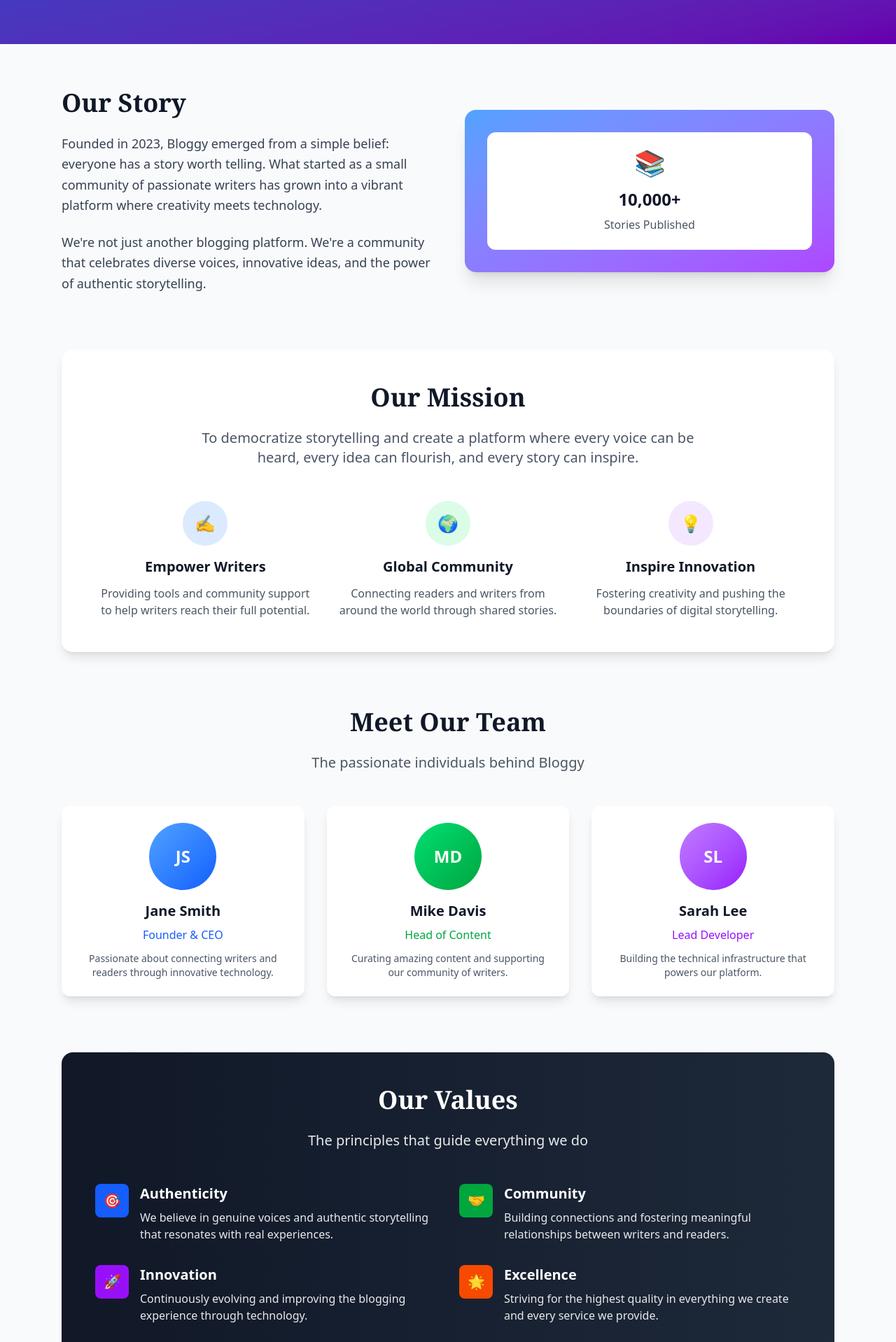
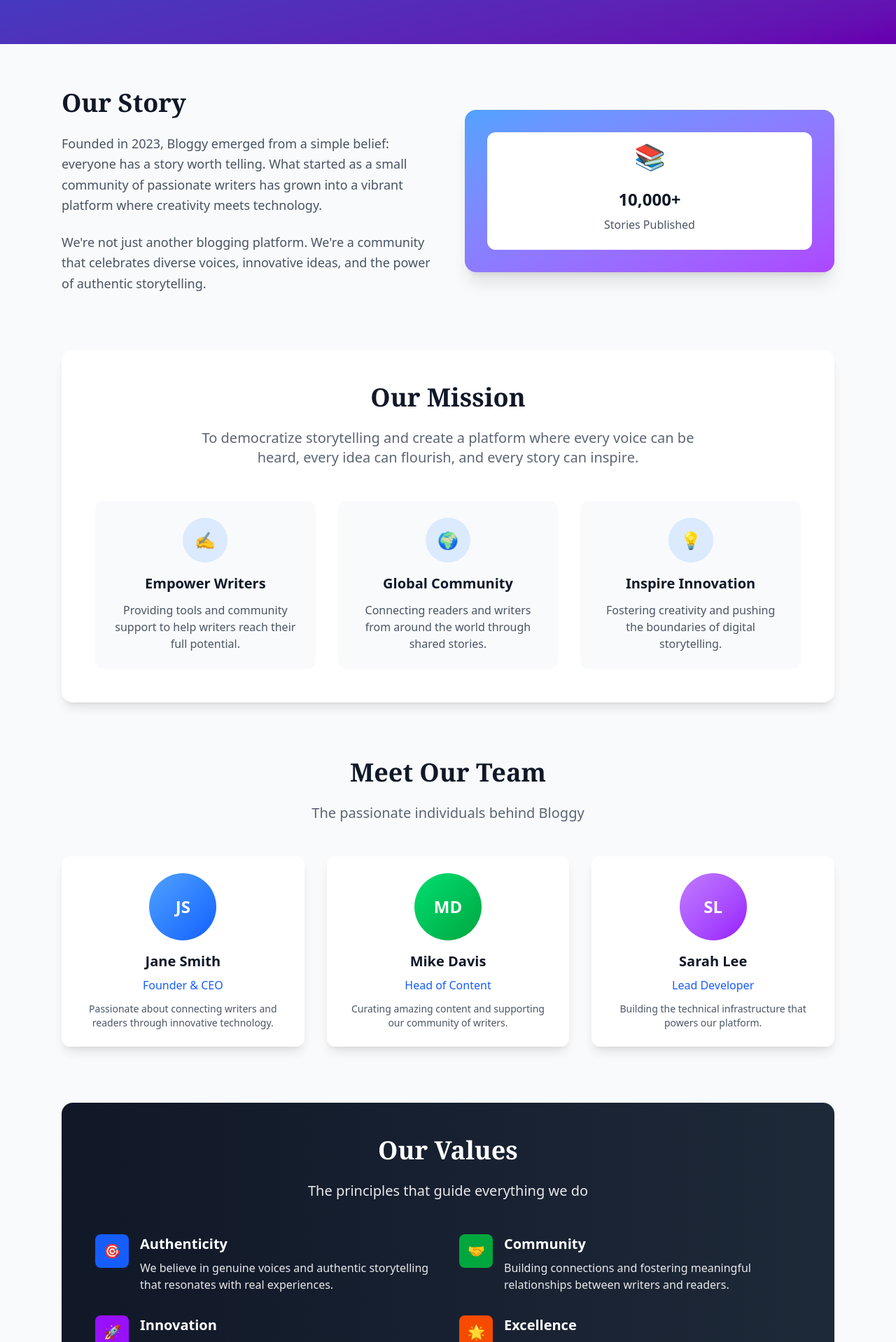
Before and after one commit to dihaxn/Blogger, a React (Vite) app: page /about in a window 1280 px wide. Shown: the part 300-2218 px from the top of the page at 70% size. Built offline with nearby package versions, Linux system fonts and the light colour scheme.

Commit message:
add-new-transition-for-aboutus-page

```diff
--- a/src/pages/About.jsx
+++ b/src/pages/About.jsx
@@ -1,14 +1,40 @@
-import React from 'react';
+import React, { useState, useEffect } from 'react';
 
 const About = () => {
+    const [loading, setLoading] = useState(true);
+
+    useEffect(() => {
+        // Simulate content loading
+        const timer = setTimeout(() => {
+            setLoading(false);
+        }, 1200);
+
+        return () => clearTimeout(timer);
+    }, []);
+
+    if (loading) {
+        return (
+            <div className="fixed inset-0 bg-white dark:bg-gray-900 flex items-center justify-center z-50">
+                <div className="flex flex-col items-center">
+                    <div className="animate-pulse text-5xl mb-4">📝</div>
+                    <div className="w-48 h-2 bg-gray-200 dark:bg-gray-700 rounded-full overflow-hidden">
+                        <div className="h-full bg-blue-600 animate-loading-bar"></div>
+                    </div>
+                </div>
+            </div>
+        );
+    }
+
     return (
         <div className="min-h-screen bg-gray-50 dark:bg-gray-900 pt-20 pb-32">
             {/* Hero Section */}
-            <div className="relative bg-gradient-to-br from-blue-600 to-purple-700 text-white py-20">
+            <div className="relative bg-gradient-to-br from-blue-600 to-purple-700 text-white py-20 animate-fadeIn">
                 <div className="absolute inset-0 bg-black opacity-20"></div>
                 <div className="relative max-w-4xl mx-auto px-6 text-center">
-                    <h1 className="text-5xl md:text-6xl font-bold mb-6 font-serif">About Bloggy</h1>
-                    <p className="text-xl md:text-2xl leading-relaxed opacity-90">
+                    <h1 className="text-5xl md:text-6xl font-bold mb-6 font-serif transform transition-transform duration-500 hover:scale-105">
+                        About Bloggy
+                    </h1>
+                    <p className="text-xl md:text-2xl leading-relaxed opacity-90 transform transition-all duration-500 hover:opacity-100">
                         Where stories come alive and ideas find their voice
                     </p>
                 </div>
@@ -17,23 +43,25 @@
             {/* Main Content */}
             <div className="max-w-6xl mx-auto px-6 py-16">
                 {/* Our Story Section */}
-                <div className="grid md:grid-cols-2 gap-12 items-center mb-20">
-                    <div>
-                        <h2 className="text-4xl font-bold text-gray-900 dark:text-white mb-6 font-serif">Our Story</h2>
-                        <p className="text-lg text-gray-700 dark:text-gray-300 mb-6 leading-relaxed">
+                <div className="grid md:grid-cols-2 gap-12 items-center mb-20 animate-fadeInUp">
+                    <div className="transition-all duration-500 hover:-translate-y-1">
+                        <h2 className="text-4xl font-bold text-gray-900 dark:text-white mb-6 font-serif transform transition-transform duration-500 hover:scale-105">
+                            Our Story
+                        </h2>
+                        <p className="text-lg text-gray-700 dark:text-gray-300 mb-6 leading-relaxed transition-opacity duration-500 hover:opacity-100 opacity-90">
                             Founded in 2023, Bloggy emerged from a simple belief: everyone has a story worth telling.
                             What started as a small community of passionate writers has grown into a vibrant platform
                             where creativity meets technology.
                         </p>
-                        <p className="text-lg text-gray-700 dark:text-gray-300 leading-relaxed">
+                        <p className="text-lg text-gray-700 dark:text-gray-300 leading-relaxed transition-opacity duration-500 hover:opacity-100 opacity-90">
                             We're not just another blogging platform. We're a community that celebrates diverse voices,
                             innovative ideas, and the power of authentic storytelling.
                         </p>
                     </div>
-                    <div className="relative">
-                        <div className="bg-gradient-to-br from-blue-400 to-purple-500 rounded-2xl p-8 shadow-xl">
-                            <div className="bg-white dark:bg-gray-800 rounded-xl p-6 text-center">
-                                <div className="text-4xl mb-4">📚</div>
+                    <div className="relative transition-all duration-500 hover:scale-[1.02]">
+                        <div className="bg-gradient-to-br from-blue-400 to-purple-500 rounded-2xl p-8 shadow-xl transform transition-all duration-500 hover:-translate-y-2 hover:shadow-2xl">
+                            <div className="bg-white dark:bg-gray-800 rounded-xl p-6 text-center transform transition-all duration-500 hover:scale-105">
+                                <div className="text-4xl mb-4 animate-bounce">📚</div>
                                 <h3 className="text-2xl font-bold text-gray-900 dark:text-white mb-2">10,000+</h3>
                                 <p className="text-gray-600 dark:text-gray-400">Stories Published</p>
                             </div>
@@ -42,142 +70,125 @@
                 </div>
 
                 {/* Mission Section */}
-                <div className="bg-white dark:bg-gray-800 rounded-2xl p-12 shadow-lg mb-20">
+                <div className="bg-white dark:bg-gray-800 rounded-2xl p-12 shadow-lg mb-20 animate-fadeInUp animation-delay-200">
                     <div className="text-center mb-12">
-                        <h2 className="text-4xl font-bold text-gray-900 dark:text-white mb-6 font-serif">Our Mission</h2>
-                        <p className="text-xl text-gray-600 dark:text-gray-400 max-w-3xl mx-auto">
+                        <h2 className="text-4xl font-bold text-gray-900 dark:text-white mb-6 font-serif transform transition-transform duration-500 hover:scale-105">
+                            Our Mission
+                        </h2>
+                        <p className="text-xl text-gray-600 dark:text-gray-400 max-w-3xl mx-auto transition-opacity duration-500 hover:opacity-100 opacity-90">
                             To democratize storytelling and create a platform where every voice can be heard,
                             every idea can flourish, and every story can inspire.
                         </p>
                     </div>
 
                     <div className="grid md:grid-cols-3 gap-8">
-                        <div className="text-center">
-                            <div className="bg-blue-100 dark:bg-blue-900 w-16 h-16 rounded-full flex items-center justify-center mx-auto mb-4">
-                                <span className="text-2xl">✍️</span>
+                        {[
+                            { icon: '✍️', title: 'Empower Writers',
+                                desc: 'Providing tools and community support to help writers reach their full potential.' },
+                            { icon: '🌍', title: 'Global Community',
+                                desc: 'Connecting readers and writers from around the world through shared stories.' },
+                            { icon: '💡', title: 'Inspire Innovation',
+                                desc: 'Fostering creativity and pushing the boundaries of digital storytelling.' }
+                        ].map((item, index) => (
+                            <div
+                                key={index}
+                                className="text-center p-6 rounded-xl bg-gray-50 dark:bg-gray-700 transition-all duration-500 hover:bg-white dark:hover:bg-gray-600 hover:shadow-lg hover:-translate-y-2"
+                            >
+                                <div className="bg-blue-100 dark:bg-blue-900 w-16 h-16 rounded-full flex items-center justify-center mx-auto mb-4 transition-colors duration-500">
+                                    <span className="text-2xl">{item.icon}</span>
                                 </div>
-                            <h3 className="text-xl font-semibold text-gray-900 dark:text-white mb-3">Empower Writers</h3>
+                                <h3 className="text-xl font-semibold text-gray-900 dark:text-white mb-3">{item.title}</h3>
                                 <p className="text-gray-600 dark:text-gray-400">
-                                Providing tools and community support to help writers reach their full potential.
+                                    {item.desc}
                                 </p>
                             </div>
-
-                        <div className="text-center">
-                            <div className="bg-green-100 dark:bg-green-900 w-16 h-16 rounded-full flex items-center justify-center mx-auto mb-4">
-                                <span className="text-2xl">🌍</span>
-                            </div>
-                            <h3 className="text-xl font-semibold text-gray-900 dark:text-white mb-3">Global Community</h3>
-                            <p className="text-gray-600 dark:text-gray-400">
-                                Connecting readers and writers from around the world through shared stories.
-                            </p>
-                        </div>
-
-                        <div className="text-center">
-                            <div className="bg-purple-100 dark:bg-purple-900 w-16 h-16 rounded-full flex items-center justify-center mx-auto mb-4">
-                                <span className="text-2xl">💡</span>
-                            </div>
-                            <h3 className="text-xl font-semibold text-gray-900 dark:text-white mb-3">Inspire Innovation</h3>
-                            <p className="text-gray-600 dark:text-gray-400">
-                                Fostering creativity and pushing the boundaries of digital storytelling.
-                            </p>
-                        </div>
+                        ))}
                     </div>
                 </div>
 
                 {/* Team Section */}
-                <div className="mb-20">
+                <div className="mb-20 animate-fadeInUp animation-delay-400">
                     <div className="text-center mb-12">
-                        <h2 className="text-4xl font-bold text-gray-900 dark:text-white mb-6 font-serif">Meet Our Team</h2>
-                        <p className="text-xl text-gray-600 dark:text-gray-400">
+                        <h2 className="text-4xl font-bold text-gray-900 dark:text-white mb-6 font-serif transform transition-transform duration-500 hover:scale-105">
+                            Meet Our Team
+                        </h2>
+                        <p className="text-xl text-gray-600 dark:text-gray-400 transition-opacity duration-500 hover:opacity-100 opacity-90">
                             The passionate individuals behind Bloggy
                         </p>
                     </div>
 
                     <div className="grid md:grid-cols-3 gap-8">
-                        <div className="bg-white dark:bg-gray-800 rounded-xl p-6 shadow-lg text-center">
-                            <div className="w-24 h-24 bg-gradient-to-br from-blue-400 to-blue-600 rounded-full mx-auto mb-4 flex items-center justify-center text-white text-2xl font-bold">
-                                JS
+                        {[
+                            { initials: 'JS', name: 'Jane Smith', role: 'Founder & CEO',
+                                desc: 'Passionate about connecting writers and readers through innovative technology.',
+                                color: 'from-blue-400 to-blue-600' },
+                            { initials: 'MD', name: 'Mike Davis', role: 'Head of Content',
+                                desc: 'Curating amazing content and supporting our community of writers.',
+                                color: 'from-green-400 to-green-600' },
+                            { initials: 'SL', name: 'Sarah Lee', role: 'Lead Developer',
+                                desc: 'Building the technical infrastructure that powers our platform.',
+                                color: 'from-purple-400 to-purple-600' }
+                        ].map((member, index) => (
+                            <div
+                                key={index}
+                                className="bg-white dark:bg-gray-800 rounded-xl p-6 shadow-lg text-center transform transition-all duration-500 hover:-translate-y-3 hover:shadow-xl"
+                            >
+                                <div className={`bg-gradient-to-br ${member.color} w-24 h-24 rounded-full mx-auto mb-4 flex items-center justify-center text-white text-2xl font-bold transition-all duration-500 hover:scale-110`}>
+                                    {member.initials}
                                 </div>
-                            <h3 className="text-xl font-semibold text-gray-900 dark:text-white mb-2">Jane Smith</h3>
-                            <p className="text-blue-600 dark:text-blue-400 mb-3">Founder & CEO</p>
+                                <h3 className="text-xl font-semibold text-gray-900 dark:text-white mb-2">{member.name}</h3>
+                                <p className="text-blue-600 dark:text-blue-400 mb-3">{member.role}</p>
                                 <p className="text-gray-600 dark:text-gray-400 text-sm">
-                                Passionate about connecting writers and readers through innovative technology.
+                                    {member.desc}
                                 </p>
                             </div>
-
-                        <div className="bg-white dark:bg-gray-800 rounded-xl p-6 shadow-lg text-center">
-                            <div className="w-24 h-24 bg-gradient-to-br from-green-400 to-green-600 rounded-full mx-auto mb-4 flex items-center justify-center text-white text-2xl font-bold">
-                                MD
-                            </div>
-                            <h3 className="text-xl font-semibold text-gray-900 dark:text-white mb-2">Mike Davis</h3>
-                            <p className="text-green-600 dark:text-green-400 mb-3">Head of Content</p>
-                            <p className="text-gray-600 dark:text-gray-400 text-sm">
-                                Curating amazing content and supporting our community of writers.
-                            </p>
-                        </div>
-
-                        <div className="bg-white dark:bg-gray-800 rounded-xl p-6 shadow-lg text-center">
-                            <div className="w-24 h-24 bg-gradient-to-br from-purple-400 to-purple-600 rounded-full mx-auto mb-4 flex items-center justify-center text-white text-2xl font-bold">
-                                SL
-                            </div>
-                            <h3 className="text-xl font-semibold text-gray-900 dark:text-white mb-2">Sarah Lee</h3>
-                            <p className="text-purple-600 dark:text-purple-400 mb-3">Lead Developer</p>
-                            <p className="text-gray-600 dark:text-gray-400 text-sm">
-                                Building the technical infrastructure that powers our platform.
-                            </p>
-                        </div>
+                        ))}
                     </div>
                 </div>
 
                 {/* Values Section */}
-                <div className="bg-gradient-to-r from-gray-900 to-gray-800 rounded-2xl p-12 text-white">
+                <div className="bg-gradient-to-r from-gray-900 to-gray-800 rounded-2xl p-12 text-white animate-fadeInUp animation-delay-600">
                     <div className="text-center mb-12">
-                        <h2 className="text-4xl font-bold mb-6 font-serif">Our Values</h2>
-                        <p className="text-xl opacity-90">
+                        <h2 className="text-4xl font-bold mb-6 font-serif transform transition-transform duration-500 hover:scale-105">
+                            Our Values
+                        </h2>
+                        <p className="text-xl opacity-90 transition-opacity duration-500 hover:opacity-100">
                             The principles that guide everything we do
                         </p>
                     </div>
 
                     <div className="grid md:grid-cols-2 gap-8">
-                        <div className="flex items-start space-x-4">
-                            <div className="bg-blue-600 w-12 h-12 rounded-lg flex items-center justify-center flex-shrink-0">
-                                <span className="text-xl">🎯</span>
+                        {[
+                            { icon: '🎯', title: 'Authenticity',
+                                desc: 'We believe in genuine voices and authentic storytelling that resonates with real experiences.',
+                                color: 'bg-blue-600' },
+                            { icon: '🤝', title: 'Community',
+                                desc: 'Building connections and fostering meaningful relationships between writers and readers.',
+                                color: 'bg-green-600' },
+                            { icon: '🚀', title: 'Innovation',
+                                desc: 'Continuously evolving and improving the blogging experience through technology.',
+                                color: 'bg-purple-600' },
+                            { icon: '🌟', title: 'Excellence',
+                                desc: 'Striving for the highest quality in everything we create and every service we provide.',
+                                color: 'bg-orange-600' }
+                        ].map((value, index) => (
+                            <div
+                                key={index}
+                                className="flex items-start space-x-4 transition-all duration-500 hover:-translate-y-2"
+                            >
+                                <div className={`${value.color} w-12 h-12 rounded-lg flex items-center justify-center flex-shrink-0 transition-transform duration-500 hover:rotate-6`}>
+                                    <span className="text-xl">{value.icon}</span>
                                 </div>
                                 <div>
-                                <h3 className="text-xl font-semibold mb-2">Authenticity</h3>
-                                <p className="opacity-90">We believe in genuine voices and authentic storytelling that resonates with real experiences.</p>
+                                    <h3 className="text-xl font-semibold mb-2 transform transition-transform duration-500 hover:translate-x-1">
+                                        {value.title}
+                                    </h3>
+                                    <p className="opacity-90 transition-opacity duration-500 hover:opacity-100">
+                                        {value.desc}
+                                    </p>
                                 </div>
                             </div>
-
-                        <div className="flex items-start space-x-4">
-                            <div className="bg-green-600 w-12 h-12 rounded-lg flex items-center justify-center flex-shrink-0">
-                                <span className="text-xl">🤝</span>
-                            </div>
-                            <div>
-                                <h3 className="text-xl font-semibold mb-2">Community</h3>
-                                <p className="opacity-90">Building connections and fostering meaningful relationships between writers and readers.</p>
-                            </div>
-                        </div>
-
-                        <div className="flex items-start space-x-4">
-                            <div className="bg-purple-600 w-12 h-12 rounded-lg flex items-center justify-center flex-shrink-0">
-                                <span className="text-xl">🚀</span>
-                            </div>
-                            <div>
-                                <h3 className="text-xl font-semibold mb-2">Innovation</h3>
-                                <p className="opacity-90">Continuously evolving and improving the blogging experience through technology.</p>
-                            </div>
-                        </div>
-
-                        <div className="flex items-start space-x-4">
-                            <div className="bg-orange-600 w-12 h-12 rounded-lg flex items-center justify-center flex-shrink-0">
-                                <span className="text-xl">🌟</span>
-                            </div>
-                            <div>
-                                <h3 className="text-xl font-semibold mb-2">Excellence</h3>
-                                <p className="opacity-90">Striving for the highest quality in everything we create and every service we provide.</p>
-                            </div>
-                        </div>
+                        ))}
                     </div>
                 </div>
             </div>
--- a/src/pages/snippet.css
+++ b/src/pages/snippet.css
@@ -1,4 +1,3 @@
-
 @import "tailwindcss";
 
 /* Custom animations */
@@ -70,23 +69,31 @@
   }
 }
 
+@keyframes loading-bar {
+  0% {
+    width: 0%;
+  }
+  100% {
+    width: 100%;
+  }
+}
+
 /* Apply animations */
 .animate-fadeIn {
-  animation: fadeIn 0.6s ease-out;
+  animation: fadeIn 0.8s ease-out forwards;
 }
 
 .animate-fadeInUp {
-  animation: fadeInUp 0.8s ease-out;
+  animation: fadeInUp 0.8s ease-out forwards;
   opacity: 0;
-  animation-fill-mode: forwards;
 }
 
 .animate-slideInLeft {
-  animation: slideInLeft 0.6s ease-out;
+  animation: slideInLeft 0.8s ease-out forwards;
 }
 
 .animate-slideInRight {
-  animation: slideInRight 0.6s ease-out;
+  animation: slideInRight 0.8s ease-out forwards;
 }
 
 .animate-pulse {
@@ -94,66 +101,34 @@
 }
 
 .animate-bounce {
-  animation: bounce 1s infinite;
+  animation: bounce 1.5s infinite;
 }
 
-/* Line clamp utilities */
-.line-clamp-2 {
-  display: -webkit-box;
-  -webkit-line-clamp: 2;
-  -webkit-box-orient: vertical;
-  overflow: hidden;
+.animate-loading-bar {
+  animation: loading-bar 1.2s ease-in-out;
 }
 
-.line-clamp-3 {
-  display: -webkit-box;
-  -webkit-line-clamp: 3;
-  -webkit-box-orient: vertical;
-  overflow: hidden;
-}
-
-/* Custom scrollbar */
-::-webkit-scrollbar {
-  width: 8px;
-}
-
-::-webkit-scrollbar-track {
-  background: #f1f1f1;
-}
-
-::-webkit-scrollbar-thumb {
-  background: #c1c1c1;
-  border-radius: 4px;
-}
-
-::-webkit-scrollbar-thumb:hover {
-  background: #a1a1a1;
-}
-
-/* Dark mode scrollbar */
-.dark ::-webkit-scrollbar-track {
-  background: #374151;
-}
-
-.dark ::-webkit-scrollbar-thumb {
-  background: #6b7280;
-}
-
-.dark ::-webkit-scrollbar-thumb:hover {
-  background: #9ca3af;
-}
+/* Animation delays */
+.animation-delay-100 { animation-delay: 100ms; }
+.animation-delay-200 { animation-delay: 200ms; }
+.animation-delay-300 { animation-delay: 300ms; }
+.animation-delay-400 { animation-delay: 400ms; }
+.animation-delay-500 { animation-delay: 500ms; }
+.animation-delay-600 { animation-delay: 600ms; }
+.animation-delay-700 { animation-delay: 700ms; }
+.animation-delay-800 { animation-delay: 800ms; }
+.animation-delay-900 { animation-delay: 900ms; }
+.animation-delay-1000 { animation-delay: 1000ms; }
 
 /* Smooth transitions for all elements */
 * {
-  transition: color 0.2s ease, background-color 0.2s ease, border-color 0.2s ease;
-}
-
-/* Custom gradient text */
-.gradient-text {
-  background: linear-gradient(135deg, #667eea 0%, #764ba2 100%);
-  -webkit-background-clip: text;
-  -webkit-text-fill-color: transparent;
-  background-clip: text;
+  transition:
+          color 0.3s ease,
+          background-color 0.3s ease,
+          border-color 0.3s ease,
+          transform 0.3s ease,
+          opacity 0.3s ease,
+          box-shadow 0.3s ease;
 }
 
 /* Hover effects */
@@ -165,15 +140,3 @@
   transform: translateY(-5px);
   box-shadow: 0 10px 25px rgba(0, 0, 0, 0.15);
 }
-
-/* Glass morphism effect */
-.glass {
-  background: rgba(255, 255, 255, 0.25);
-  backdrop-filter: blur(10px);
-  border: 1px solid rgba(255, 255, 255, 0.18);
-}
-
-.dark .glass {
-  background: rgba(0, 0, 0, 0.25);
-  border: 1px solid rgba(255, 255, 255, 0.1);
-}
```
Lines whose indentation alone changed are shown as unchanged.
